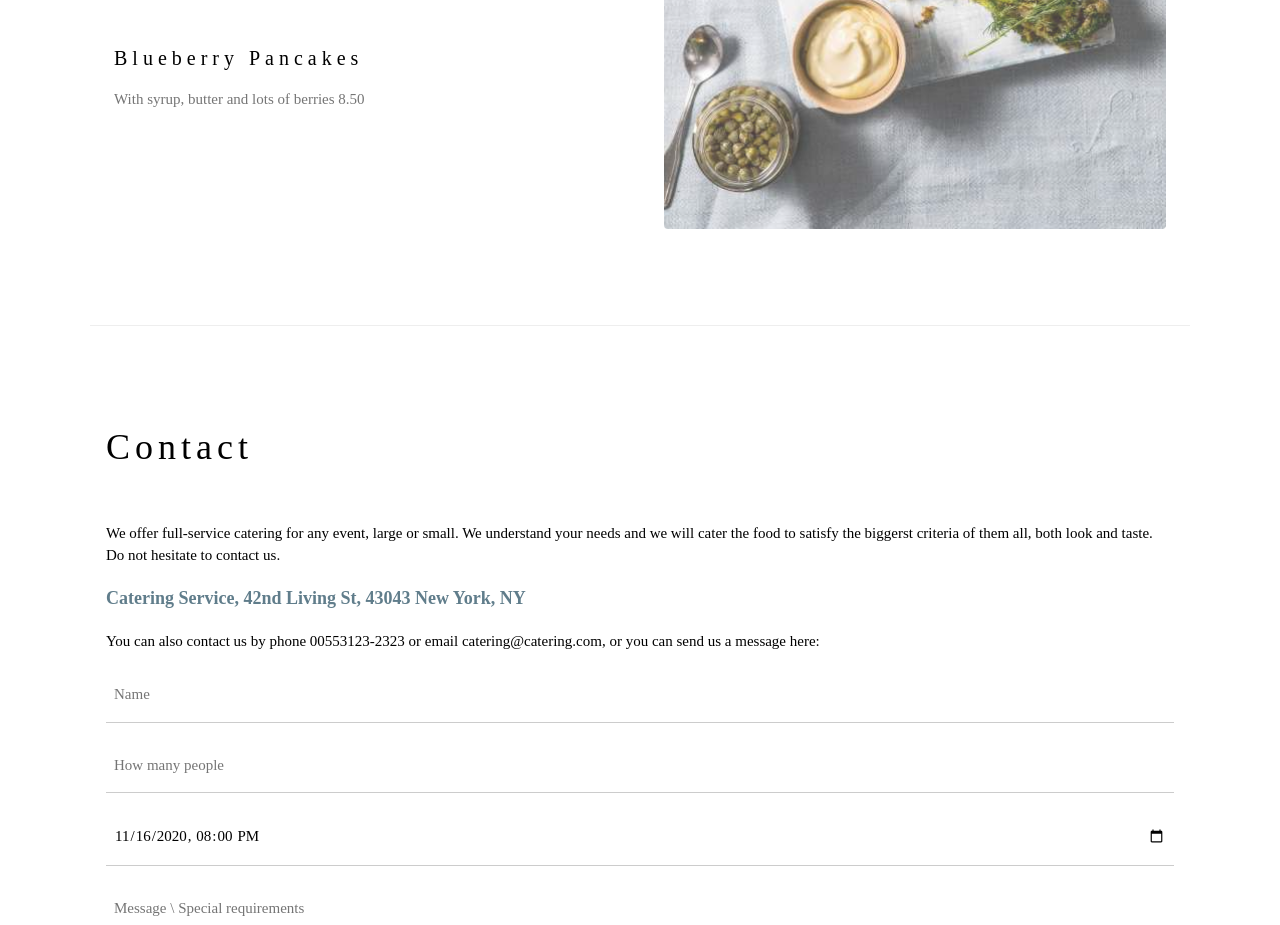
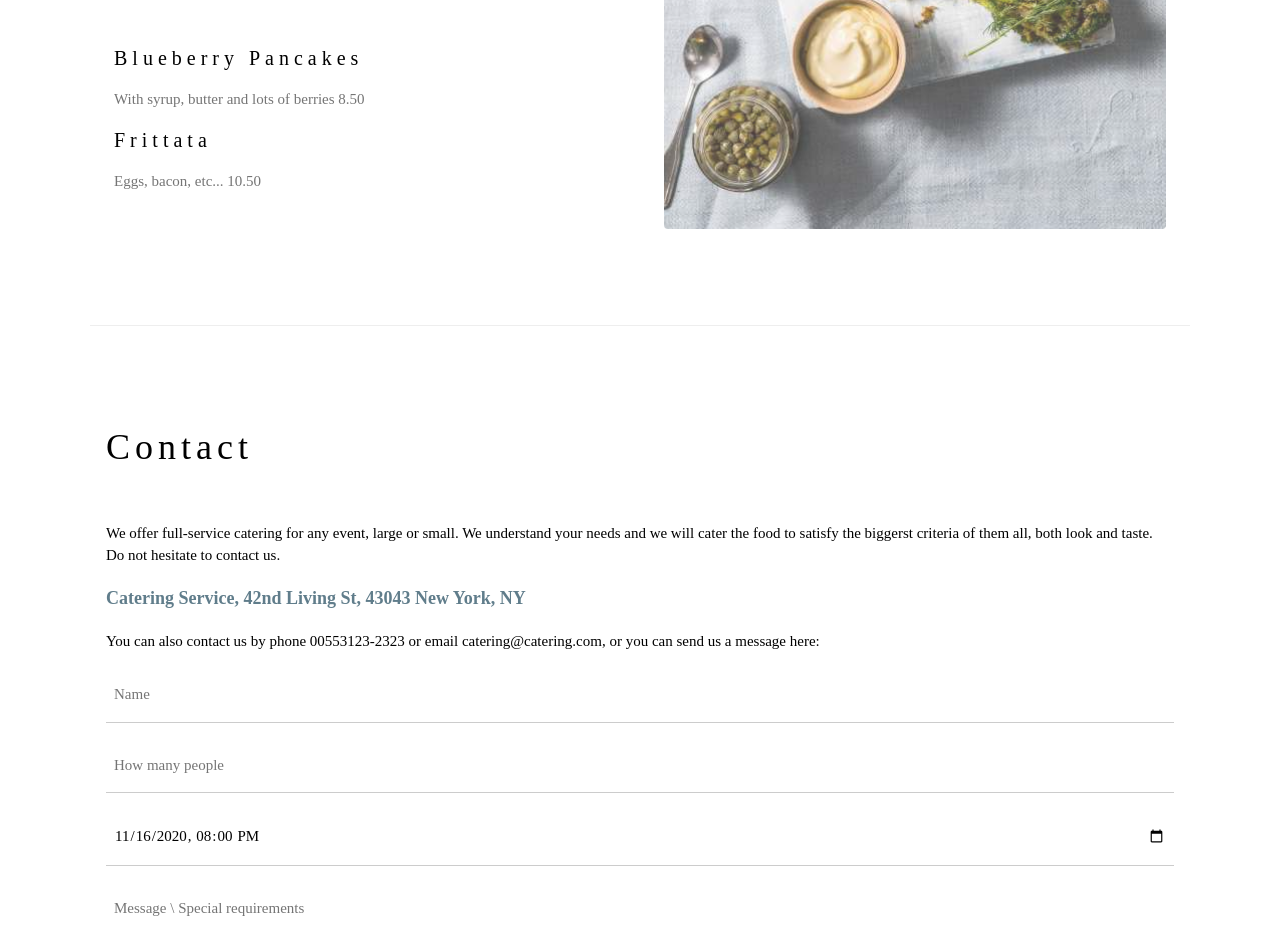
Before and after one commit to PauloPalmaIscte/mywebsite, a plain HTML site: page index.html in a window 1280 px wide. Shown: the part 2060-2985 px from the top of the page. Drawn offline with nearby package versions, Linux system fonts and the light colour scheme.

Commit message:
Adicionado o item Frittata

```diff
--- a/index.html
+++ b/index.html
@@ -74,6 +74,8 @@
 
       <h4>Blueberry Pancakes</h4>
       <p class="w3-text-grey">With syrup, butter and lots of berries 8.50</p>
+      <h4>Frittata</h4>
+      <p class="w3-text-grey">Eggs, bacon, etc... 10.50</p>
     </div>
 
     <div class="w3-col l6 w3-padding-large">
```
